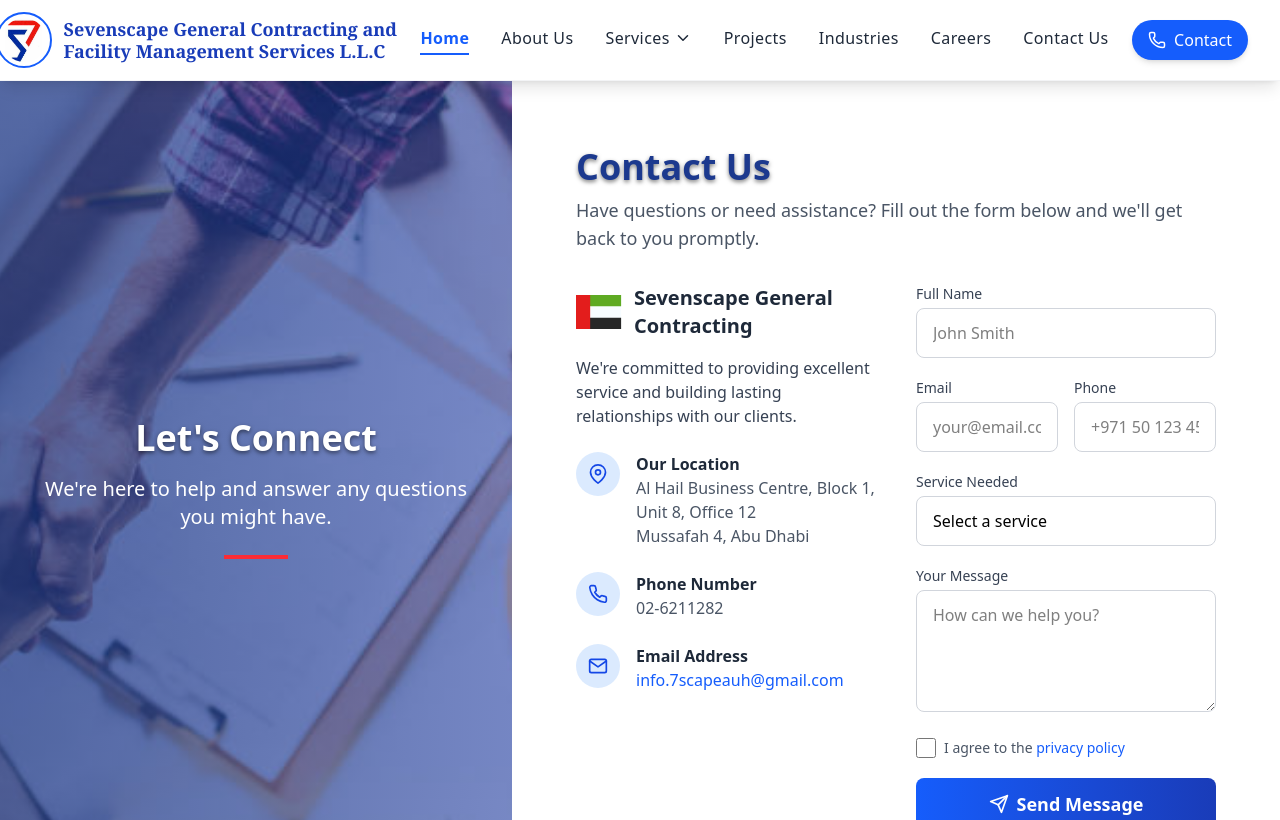
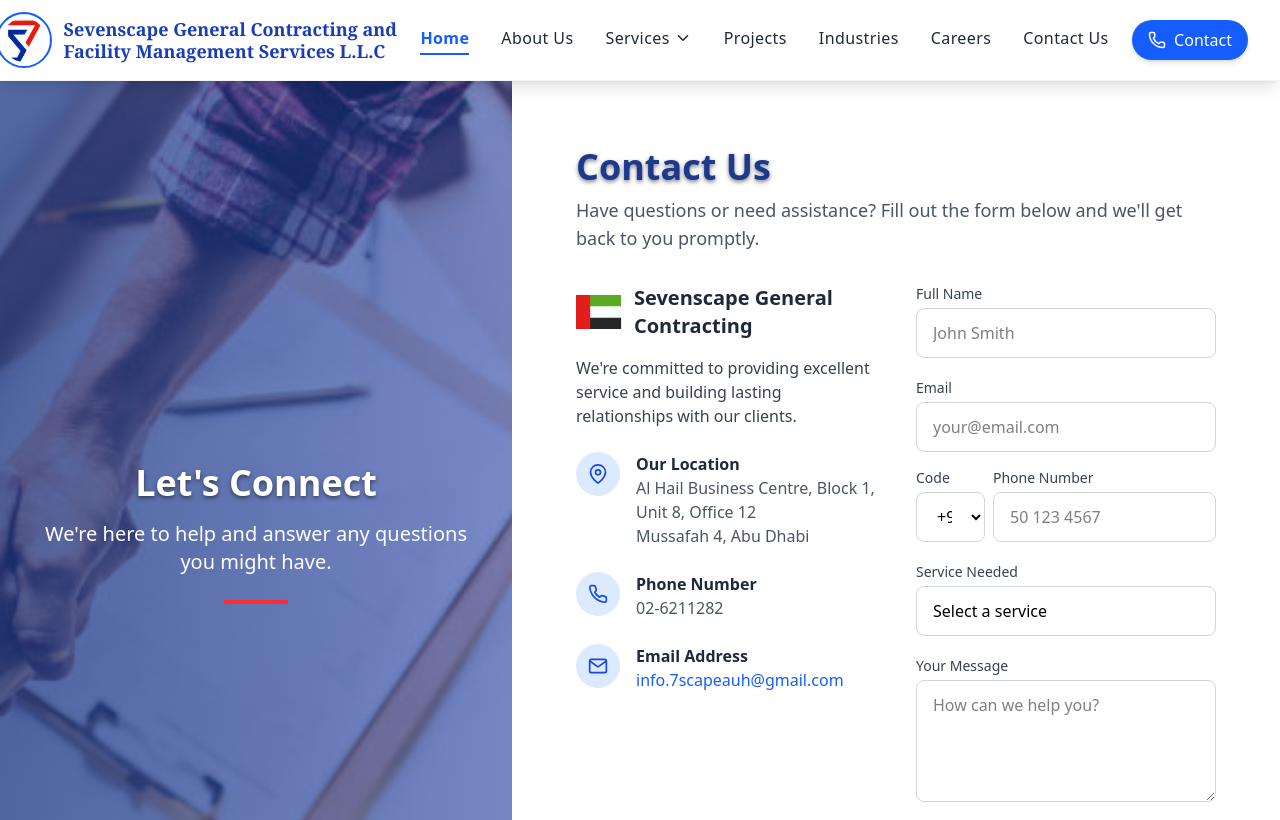
Before and after one commit to farhanparru/SevenscapeGeneralContracting-LLC, a React (Vite) app: page /Contact in a window 1280 px wide. Shown: the top 820 px of the page. Built offline with nearby package versions, Linux system fonts and the light colour scheme.

Commit message:
working on Contact us

```diff
--- a/package.json
+++ b/package.json
@@ -13,6 +13,7 @@
     "@heroicons/react": "^2.2.0",
     "@tailwindcss/vite": "^4.1.4",
     "aos": "^2.3.4",
+    "axios": "^1.9.0",
     "framer-motion": "^12.9.2",
     "lucide-react": "^0.503.0",
     "react": "^19.0.0",
@@ -21,7 +22,8 @@
     "react-icons": "^5.5.0",
     "react-router-dom": "^7.5.3",
     "swiper": "^8.3.2",
-    "tailwindcss": "^4.1.4"
+    "tailwindcss": "^4.1.4",
+    "toast": "^0.5.4"
   },
   "devDependencies": {
     "@eslint/js": "^9.22.0",
--- a/src/App.jsx
+++ b/src/App.jsx
@@ -11,6 +11,7 @@
 import About from "./Components/About";
 import IndustriesPage from "./Components/Industries";
 import Dwonfeature from "./Components/Dwonfeature";
+import { ToastContainer } from 'react-toastify';
 
 function HomePage() {
   return (
@@ -39,6 +40,7 @@
         <Route path="/Industrie" element={<IndustriesPage/>}/>
       </Routes>
       <Footer />
+      <ToastContainer position="top-right" autoClose={5000} />
     </Router>
   );
 }
--- a/src/Components/ContactUs.jsx
+++ b/src/Components/ContactUs.jsx
@@ -1,10 +1,119 @@
-import React from 'react';
-import uaeFlag from '../assets/logoImages/image.png';
-import contactBanner from '../assets/Images/istockphoto-1194098130-612x612.png';
-import { motion } from 'framer-motion';
-import { FiMail, FiPhone, FiMapPin, FiSend } from 'react-icons/fi';
+import React, { useState } from "react";
+import uaeFlag from "../assets/logoImages/image.png";
+import contactBanner from "../assets/Images/istockphoto-1194098130-612x612.png";
+import { motion } from "framer-motion";
+import axios  from "axios";
+import { toast } from "react-toastify";
+import "react-toastify/dist/ReactToastify.css";
+import { FiMail, FiPhone, FiMapPin, FiSend } from "react-icons/fi";
 
 const ContactUs = () => {
+  const [formData, setFormData] = useState({
+    fullName: "",
+    email: "",
+    phone: {
+      countryCode: "+971",
+      number: "",
+    },
+    serviceNeeded: "",
+    message: "",
+    agree: false,
+  });
+
+  const [isSubmitting, setIsSubmitting] = useState(false);
+
+  const handleChange = (e) => {
+    const { name, value } = e.target;
+    setFormData((prev) => ({
+      ...prev,
+      [name]: value,
+    }));
+  };
+
+  const handlePhoneChange = (e) => {
+    const { name, value } = e.target;
+    setFormData((prev) => ({
+      ...prev,
+      phone: {
+        ...prev.phone,
+        [name]: value,
+      },
+    }));
+  };
+
+  const handleSubmit = async (e) => {
+    e.preventDefault();
+
+    if (!formData.agree) {
+      toast.error("Please agree to the privacy policy");
+      return;
+    }
+
+    setIsSubmitting(true);
+
+    try {
+      const payload = {
+        fullName: formData.fullName,
+        email: formData.email,
+        phone: {
+          countryCode: formData.phone.countryCode,
+          number: formData.phone.number,
+        },
+        serviceNeeded: formData.serviceNeeded.toLowerCase(), // Ensure lowercase to match enum
+        message: formData.message,
+      };
+
+      const response = await axios.post(
+        "http://localhost:8000/api/user/contactUs",
+        payload,
+        {
+          headers: {
+            "Content-Type": "application/json",
+          },
+        }
+      );
+
+      if (response.status === 200 || response.status === 201) {
+        toast.success("Message sent successfully! We will contact you soon.");
+        // Reset form
+        setFormData({
+          fullName: "",
+          email: "",
+          phone: {
+            countryCode: "+971",
+            number: "",
+          },
+          serviceNeeded: "",
+          message: "",
+          agree: false,
+        });
+      } else {
+        throw new Error("Unexpected response status");
+      }
+    } catch (error) {
+      console.error("Error submitting form:", error);
+
+      let errorMessage = "Failed to send message. Please try again later.";
+      if (error.response) {
+        // Server responded with a status code outside 2xx range
+        if (error.response.data && error.response.data.message) {
+          errorMessage = error.response.data.message;
+        } else if (error.response.status === 400) {
+          errorMessage = "Validation error. Please check your inputs.";
+        } else if (error.response.status === 500) {
+          errorMessage = "Server error. Please try again later.";
+        }
+      } else if (error.request) {
+        // Request was made but no response received
+        errorMessage = "Network error. Please check your connection.";
+      }
+
+      toast.error(errorMessage);
+    } finally {
+      setIsSubmitting(false);
+    }
+  };
+
   // Animation variants
   const containerVariants = {
     hidden: { opacity: 0 },
@@ -12,9 +121,9 @@
       opacity: 1,
       transition: {
         staggerChildren: 0.1,
-        delayChildren: 0.2
-      }
-    }
+        delayChildren: 0.2,
+      },
+    },
   };
 
   const itemVariants = {
@@ -26,14 +135,14 @@
         type: "spring",
         stiffness: 100,
         damping: 10,
-        duration: 0.5
-      }
-    }
+        duration: 0.5,
+      },
+    },
   };
 
   const fadeIn = {
     hidden: { opacity: 0 },
-    visible: { opacity: 1, transition: { duration: 0.8 } }
+    visible: { opacity: 1, transition: { duration: 0.8 } },
   };
 
   return (
@@ -57,8 +166,12 @@
             animate={{ opacity: 1, y: 0 }}
             transition={{ delay: 0.4 }}
           >
-            <h2 className="text-3xl md:text-4xl font-bold mb-4">Let's Connect</h2>
-            <p className="text-lg md:text-xl mb-6">We're here to help and answer any questions you might have.</p>
+            <h2 className="text-3xl md:text-4xl font-bold mb-4">
+              Let's Connect
+            </h2>
+            <p className="text-lg md:text-xl mb-6">
+              We're here to help and answer any questions you might have.
+            </p>
             <div className="flex justify-center">
               <div className="w-16 h-1 bg-red-500"></div>
             </div>
@@ -87,16 +200,14 @@
             animate={{ opacity: 1 }}
             transition={{ delay: 0.3 }}
           >
-            Have questions or need assistance? Fill out the form below and we'll get back to you promptly.
+            Have questions or need assistance? Fill out the form below and we'll
+            get back to you promptly.
           </motion.p>
         </motion.div>
 
         <div className="grid md:grid-cols-2 gap-10">
           {/* Contact Info */}
-          <motion.div
-            className="space-y-6"
-            variants={containerVariants}
-          >
+          <motion.div className="space-y-6" variants={containerVariants}>
             <motion.div variants={itemVariants}>
               <div className="flex items-center mb-4">
                 <motion.img
@@ -105,29 +216,30 @@
                   className="w-12 h-auto mr-3"
                   whileHover={{ rotate: [0, 5, -5, 0] }}
                 />
-                <h3 className="text-xl font-bold text-gray-800">Sevenscape General Contracting</h3>
+                <h3 className="text-xl font-bold text-gray-800">
+                  Sevenscape General Contracting
+                </h3>
               </div>
-              <p className="text-gray-700 mb-6">We're committed to providing excellent service and building lasting relationships with our clients.</p>
+              <p className="text-gray-700 mb-6">
+                We're committed to providing excellent service and building
+                lasting relationships with our clients.
+              </p>
             </motion.div>
 
-            <motion.div
-              className="flex items-start"
-              variants={itemVariants}
-            >
+            <motion.div className="flex items-start" variants={itemVariants}>
               <div className="bg-blue-100 p-3 rounded-full mr-4">
                 <FiMapPin className="text-blue-700 text-xl" />
               </div>
               <div>
                 <h4 className="font-semibold text-gray-800">Our Location</h4>
-                <p className="text-gray-600">Al Hail Business Centre, Block 1, Unit 8, Office 12</p>
+                <p className="text-gray-600">
+                  Al Hail Business Centre, Block 1, Unit 8, Office 12
+                </p>
                 <p className="text-gray-600">Mussafah 4, Abu Dhabi</p>
               </div>
             </motion.div>
 
-            <motion.div
-              className="flex items-start"
-              variants={itemVariants}
-            >
+            <motion.div className="flex items-start" variants={itemVariants}>
               <div className="bg-blue-100 p-3 rounded-full mr-4">
                 <FiPhone className="text-blue-700 text-xl" />
               </div>
@@ -137,16 +249,16 @@
               </div>
             </motion.div>
 
-            <motion.div
-              className="flex items-start"
-              variants={itemVariants}
-            >
+            <motion.div className="flex items-start" variants={itemVariants}>
               <div className="bg-blue-100 p-3 rounded-full mr-4">
                 <FiMail className="text-blue-700 text-xl" />
               </div>
               <div>
                 <h4 className="font-semibold text-gray-800">Email Address</h4>
-                <a href="mailto:info.7scapeauh@gmail.com" className="text-blue-600 hover:underline">
+                <a
+                  href="mailto:info.7scapeauh@gmail.com"
+                  className="text-blue-600 hover:underline"
+                >
                   info.7scapeauh@gmail.com
                 </a>
               </div>
@@ -158,88 +270,202 @@
             <motion.form
               className="space-y-5"
               variants={containerVariants}
+              onSubmit={handleSubmit}
             >
               <motion.div variants={itemVariants}>
-                <label htmlFor="name" className="block text-sm font-medium text-gray-700 mb-1">Full Name</label>
+                <label
+                  htmlFor="fullName"
+                  className="block text-sm font-medium text-gray-700 mb-1"
+                >
+                  Full Name
+                </label>
                 <input
                   type="text"
-                  id="name"
+                  id="fullName"
+                  name="fullName"
+                  value={formData.fullName}
+                  onChange={handleChange}
                   placeholder="John Smith"
                   className="w-full px-4 py-3 border border-gray-300 rounded-lg focus:ring-2 focus:ring-blue-500 focus:border-transparent transition-all"
+                  required
                 />
               </motion.div>
-
-              <div className="grid grid-cols-1 md:grid-cols-2 gap-4">
+              <div className="grid grid-cols-1 gap-4">
                 <motion.div variants={itemVariants}>
-                  <label htmlFor="email" className="block text-sm font-medium text-gray-700 mb-1">Email</label>
+                  <label
+                    htmlFor="email"
+                    className="block text-sm font-medium text-gray-700 mb-1"
+                  >
+                    Email
+                  </label>
                   <input
                     type="email"
                     id="email"
+                    name="email"
+                    value={formData.email}
+                    onChange={handleChange}
                     placeholder="your@email.com"
                     className="w-full px-4 py-3 border border-gray-300 rounded-lg focus:ring-2 focus:ring-blue-500 focus:border-transparent transition-all"
+                    required
                   />
                 </motion.div>
-                <motion.div variants={itemVariants}>
-                  <label htmlFor="phone" className="block text-sm font-medium text-gray-700 mb-1">Phone</label>
-                  <input
-                    type="tel"
-                    id="phone"
-                    placeholder="+971 50 123 4567"
-                    className="w-full px-4 py-3 border border-gray-300 rounded-lg focus:ring-2 focus:ring-blue-500 focus:border-transparent transition-all"
-                  />
-                </motion.div>
+
+                <div className="grid grid-cols-12 gap-2">
+                  <div className="col-span-3">
+                    <label
+                      htmlFor="countryCode"
+                      className="block text-sm font-medium text-gray-700 mb-1"
+                    >
+                      Code
+                    </label>
+                    <select
+                      id="countryCode"
+                      name="countryCode"
+                      value={formData.phone.countryCode}
+                      onChange={handlePhoneChange}
+                      className="w-full px-4 py-3 border border-gray-300 rounded-lg focus:ring-2 focus:ring-blue-500 focus:border-transparent transition-all"
+                      required
+                    >
+                      <option value="+971">+971 (UAE)</option>
+                      <option value="+966">+966 (KSA)</option>
+                      <option value="+973">+973 (Bahrain)</option>
+                      <option value="+974">+974 (Qatar)</option>
+                      <option value="+968">+968 (Oman)</option>
+                      <option value="+965">+965 (Kuwait)</option>
+                      <option value="+91">+91 (India)</option>
+                    </select>
+                  </div>
+                  <div className="col-span-9">
+                    <label
+                      htmlFor="number"
+                      className="block text-sm font-medium text-gray-700 mb-1"
+                    >
+                      Phone Number
+                    </label>
+                    <input
+                      type="tel"
+                      id="number"
+                      name="number"
+                      value={formData.phone.number}
+                      onChange={handlePhoneChange}
+                      placeholder="50 123 4567"
+                      className="w-full px-4 py-3 border border-gray-300 rounded-lg focus:ring-2 focus:ring-blue-500 focus:border-transparent transition-all"
+                      pattern="[0-9]{6,15}"
+                      title="Please enter a valid phone number (6-15 digits)"
+                      required
+                    />
+                  </div>
+                </div>
               </div>
-
               <motion.div variants={itemVariants}>
-                <label htmlFor="service" className="block text-sm font-medium text-gray-700 mb-1">Service Needed</label>
+                <label
+                  htmlFor="serviceNeeded"
+                  className="block text-sm font-medium text-gray-700 mb-1"
+                >
+                  Service Needed
+                </label>
                 <select
-                  id="service"
+                  id="serviceNeeded"
+                  name="serviceNeeded"
+                  value={formData.serviceNeeded}
+                  onChange={handleChange}
                   className="w-full px-4 py-3 border border-gray-300 rounded-lg focus:ring-2 focus:ring-blue-500 focus:border-transparent transition-all appearance-none"
+                  required
                 >
-                  <option>Select a service</option>
-                  <option>Facility Management</option>
-                  <option>General Contracting</option>
-                  <option>Maintenance Services</option>
-                  <option>Consultation</option>
-                  <option>Other</option>
+                  <option value="">Select a service</option>
+                  <option value="facility management">
+                    Facility Management
+                  </option>
+                  <option value="general contracting">
+                    General Contracting
+                  </option>
+                  <option value="maintenance services">
+                    Maintenance Services
+                  </option>
+                  <option value="others">Other</option>
                 </select>
               </motion.div>
-
               <motion.div variants={itemVariants}>
-                <label htmlFor="message" className="block text-sm font-medium text-gray-700 mb-1">Your Message</label>
+                <label
+                  htmlFor="message"
+                  className="block text-sm font-medium text-gray-700 mb-1"
+                >
+                  Your Message
+                </label>
                 <textarea
                   id="message"
+                  name="message"
+                  value={formData.message}
+                  onChange={handleChange}
                   rows="4"
                   placeholder="How can we help you?"
                   className="w-full px-4 py-3 border border-gray-300 rounded-lg focus:ring-2 focus:ring-blue-500 focus:border-transparent transition-all"
+                  maxLength="1000"
                 ></textarea>
               </motion.div>
-
-              <motion.div
-                className="flex items-center"
-                variants={itemVariants}
-              >
+              <motion.div className="flex items-center" variants={itemVariants}>
                 <input
                   type="checkbox"
                   id="agree"
+                  name="agree"
+                  checked={formData.agree}
+                  onChange={(e) =>
+                    setFormData({ ...formData, agree: e.target.checked })
+                  }
                   className="h-5 w-5 text-blue-600 rounded focus:ring-blue-500"
+                  required
                 />
                 <label htmlFor="agree" className="ml-2 text-sm text-gray-600">
-                  I agree to the <a href="#" className="text-blue-600 hover:underline">privacy policy</a>
+                  I agree to the{" "}
+                  <a href="#" className="text-blue-600 hover:underline">
+                    privacy policy
+                  </a>
                 </label>
               </motion.div>
-
               <motion.button
                 type="submit"
-                className="w-full bg-gradient-to-r from-blue-600 to-blue-800 text-white px-6 py-3 rounded-lg font-semibold text-lg flex items-center justify-center space-x-2 hover:from-blue-700 hover:to-blue-900 transition-all"
+                className={`w-full bg-gradient-to-r from-blue-600 to-blue-800 text-white px-6 py-3 rounded-lg font-semibold text-lg flex items-center justify-center space-x-2 hover:from-blue-700 hover:to-blue-900 transition-all ${
+                  isSubmitting ? "opacity-70 cursor-not-allowed" : ""
+                }`}
                 whileHover={{
-                  scale: 1.02,
-                  boxShadow: "0 10px 20px rgba(59, 130, 246, 0.25)"
+                  scale: isSubmitting ? 1 : 1.02,
+                  boxShadow: isSubmitting
+                    ? "none"
+                    : "0 10px 20px rgba(59, 130, 246, 0.25)",
                 }}
-                whileTap={{ scale: 0.98 }}
+                whileTap={{ scale: isSubmitting ? 1 : 0.98 }}
+                disabled={!formData.agree || isSubmitting}
               >
-                <FiSend className="text-xl" />
-                <span>Send Message</span>
+                {isSubmitting ? (
+                  <>
+                    <svg
+                      className="animate-spin -ml-1 mr-3 h-5 w-5 text-white"
+                      xmlns="http://www.w3.org/2000/svg"
+                      fill="none"
+                      viewBox="0 0 24 24"
+                    >
+                      <circle
+                        className="opacity-25"
+                        cx="12"
+                        cy="12"
+                        r="10"
+                        stroke="currentColor"
+                        strokeWidth="4"
+                      ></circle>
+                      <path
+                        className="opacity-75"
+                        fill="currentColor"
+                        d="M4 12a8 8 0 018-8V0C5.373 0 0 5.373 0 12h4zm2 5.291A7.962 7.962 0 014 12H0c0 3.042 1.135 5.824 3 7.938l3-2.647z"
+                      ></path>
+                    </svg>
+                    <span>Sending...</span>
+                  </>
+                ) : (
+                  <>
+                    <FiSend className="text-xl" />
+                    <span>Send Message</span>
+                  </>
+                )}
               </motion.button>
             </motion.form>
           </motion.div>
```
Also changed, not shown: 1 other file (tests, documents, lock files or other folders).
